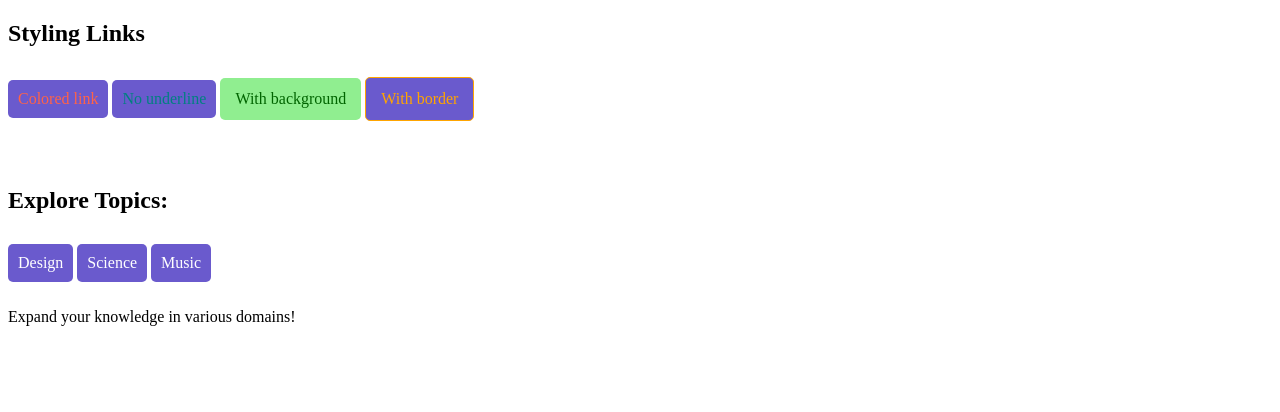
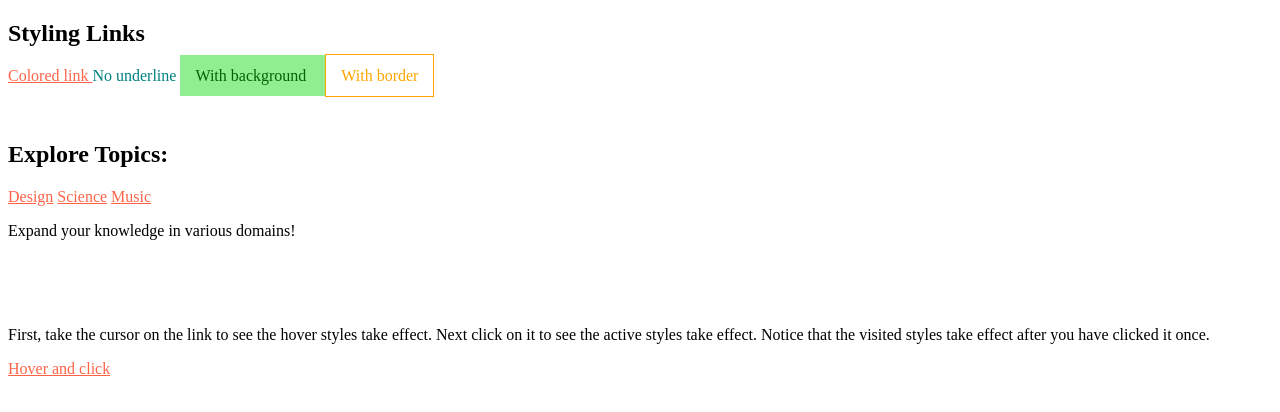
Before and after one commit to satishavarma/programming-practice, a plain HTML site: page html/stylingLink.html in a window 1280 px wide. Drawn offline with Linux system fonts and the light colour scheme.

Commit message:
Added property related styling links using states

```diff
--- a/css/stylingLink.css
+++ b/css/stylingLink.css
@@ -23,7 +23,7 @@
   }
 
 
-  a {
+  /* a {
     display: inline-block;
     margin-top: 10px;
     margin-bottom: 10px;
@@ -32,4 +32,21 @@
     padding: 10px;
     background-color: slateblue;
     border-radius: 5px;
+  } */
+
+
+
+
+  a {
+    color: tomato;
   }
+  a:visited {
+    color: darkgrey;
+  }
+  a:hover {
+    color: orange;
+    text-decoration: none;
+  }
+  a:active {
+    color: darkred;
+  }
--- a/html/stylingLink.html
+++ b/html/stylingLink.html
@@ -42,5 +42,34 @@
        <!-- In the above example, we are attempting to add space above and below the <a> tags, using the margin-top and margin-bottom properties. But, it will have no effect. Try changing the value of margin-top or margin-bottom to 100px. You'll see that no space is added above or below the links.
 
        This is because, by default, <a> tags have an inline display property.-->
+
+
+
+        <br>
+        <br>
+        <br>
+        <!-- We can change the appearance of links not only like the normal elements, but also depending on some user actions. Like when the user takes their cursor over the link, or just when the user clicks the link or based on whether the link was previously visited or not. For this, we use the following link states:
+
+         a:visited - Applies if the link was visited previously
+
+         a:hover - Applies when the user takes the cursor over the link
+
+         a:active - Applies when the link is just clicked
+
+         Here, a:visited, a:hover and a:active are called Pseudo-class selectors.
+
+         a:active must be specified after a:hover and a:hover must be specified after a:visited for the styles to take effect.
+
+         -->
+
+
+         <p>
+            First, take the cursor on the link to see the hover styles take effect.
+            Next click on it to see the active styles take effect.
+            Notice that the visited styles take effect after you have clicked it once.
+          </p>
+          <a href="#">
+            Hover and click
+          </a>
 </body>
 </html>
```
